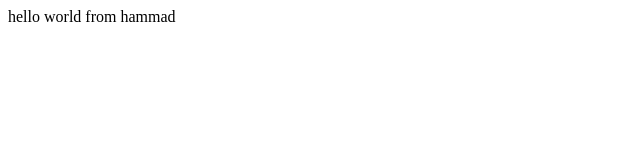
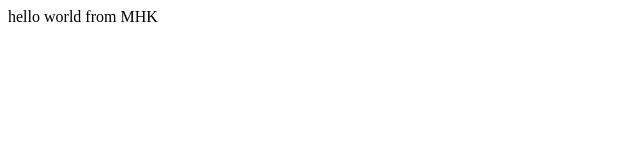
Before and after one commit to MohammadHammadKhan/BC-CLASS1, a plain HTML site: page index.html in a window 1280 px wide. Shown: the full height of the page, 0-640 px from the left. Drawn offline with Linux system fonts and the light colour scheme.

Commit message:
Update index.html

```diff
--- a/index.html
+++ b/index.html
@@ -6,6 +6,6 @@
     <title>Document</title>
 </head>
 <body>
-    hello world from hammad
+    hello world from MHK
 </body>
 </html>
```
